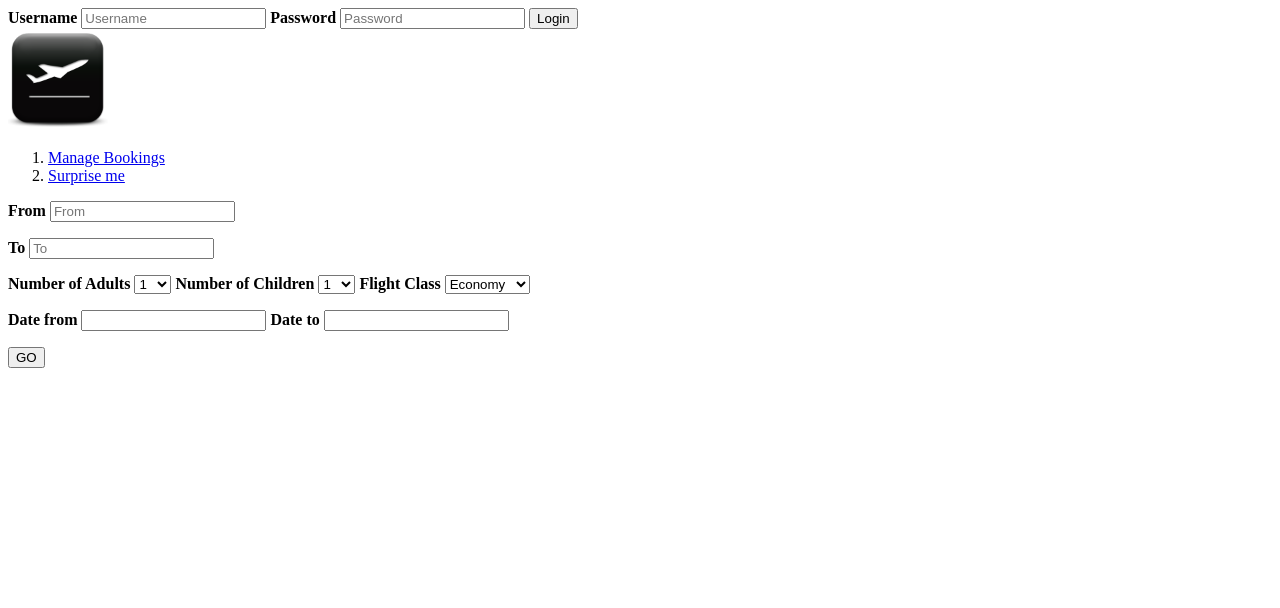
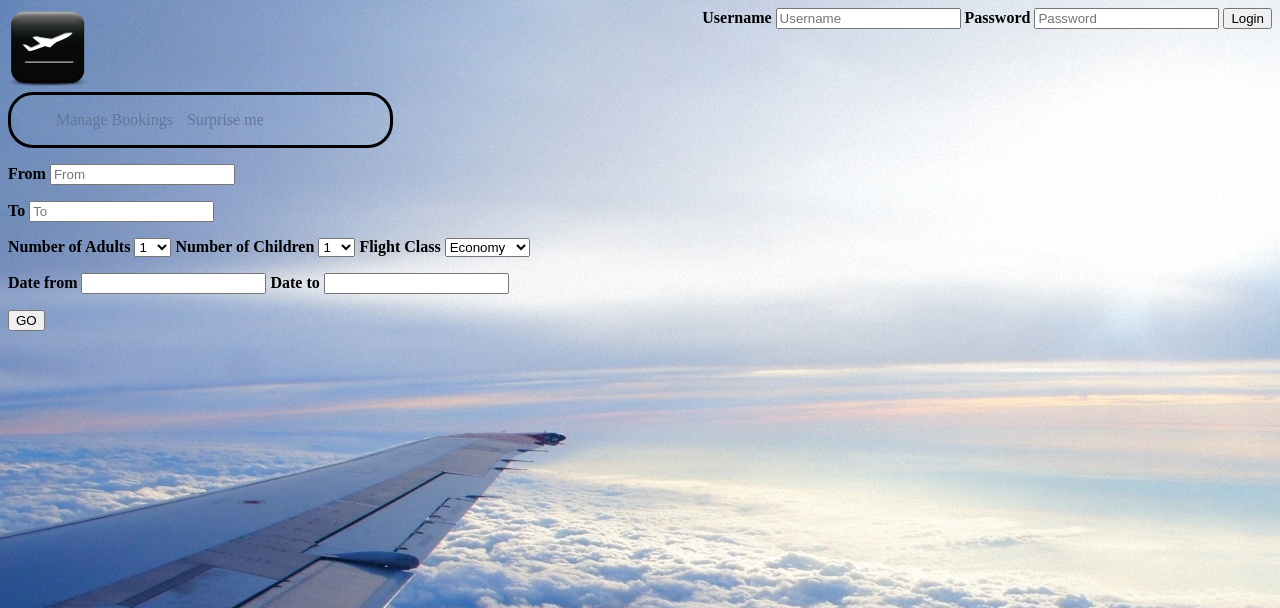
Before and after one commit to Comquack/infs3202Assignment, a PHP site: page /index1.php in a window 1280 px wide. Shown: the top 608 px of the page. Run offline with PHP 8.4, Linux system fonts and the light colour scheme; some libraries are stand-ins or nearby versions.

Commit message:
added css

```diff
--- /dev/null
+++ b/index.css
@@ -0,0 +1,31 @@
+body {
+	background-image: url(./images/background.jpg);
+	}
+
+li {
+	list-style: none;
+	display: inline;
+	text-align: center;
+	}
+
+li a{
+	text-decoration: none;
+	color: #60779b;
+	margin: 5px;
+}
+
+nav {
+	border-style: solid;
+	width: 30%;
+	border-radius: 25px;
+	}
+
+#login {
+	float: right;
+	display: inline;
+	}
+
+#logout {
+	float: right;
+	display: inline;
+	}
--- a/index1.php
+++ b/index1.php
@@ -2,9 +2,10 @@
 <?php
 session_start();
 if(isset($_SESSION['username'])){
-	echo "Hello ".$_SESSION['username'];
+
 		print("		<div id = \"logout\">
-			<form method=\"POST\" action=\"logout.php\">
+			Hello ".$_SESSION['username'].
+			"<form method=\"POST\" action=\"logout.php\">
 				<div class=\"container\">
 					<button type=\"submit\">Logout</button>
 				</div>
@@ -31,6 +32,7 @@ if(isset($_SESSION['username'])){
 	<head>
 		<meta charset="utf-8">
 		<title> Travel test </title>
+		<link rel="stylesheet" type="text/css" href="index.css">
 		<script src="https://code.jquery.com/jquery-1.12.4.js"></script>
   		<script src="https://code.jquery.com/ui/1.12.1/jquery-ui.js"></script>
   		<script>
@@ -43,7 +45,7 @@ if(isset($_SESSION['username'])){
 
 	<body>
 		<div id="logo">
-			<img src = "./images/airline.png" height="100px" width="100px">
+			<img src = "./images/airline.png" height="80px" width="80px">
 		</div>
 
 		<nav>
```
Also changed, not shown: index.html (+28 -14 lines), images/background.jpg (added).
